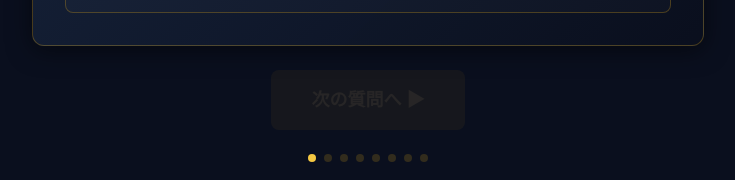
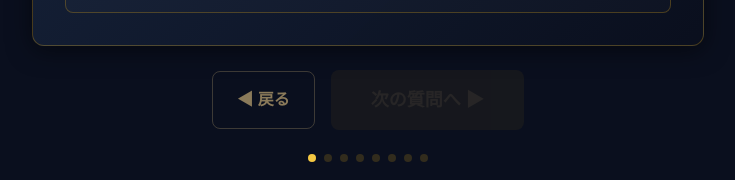
Before and after one commit to kaiamucun/SNGK, a Next.js app: page /quiz in a window 1280 px wide. Shown: the part 567-747 px from the top of the page, without its empty margins (272-1007 px from the left). Built offline with nearby package versions, Linux system fonts and the light colour scheme.

Commit message:
feat: クイズに「戻る」ボタンを追加
Co-Authored-By: Claude Sonnet 4.6 <noreply@anthropic.com>

```diff
--- a/src/app/quiz/page.tsx
+++ b/src/app/quiz/page.tsx
@@ -31,6 +31,16 @@ export default function QuizPage() {
       setAnswers(newAnswers);
       setCurrentIndex(currentIndex + 1);
       setSelectedOption(null);
+    }
+  }
+
+  function handleBack() {
+    if (currentIndex === 0) {
+      router.push('/');
+    } else {
+      setCurrentIndex(currentIndex - 1);
+      setSelectedOption(answers[currentIndex - 1]);
+      setAnswers(answers.slice(0, currentIndex - 1));
     }
   }
 
@@ -112,7 +122,20 @@ export default function QuizPage() {
         </div>
       </div>
 
-      {/* 次へボタン */}
+      {/* ボタン行 */}
+      <div className="flex items-center gap-4">
+        <button
+          onClick={handleBack}
+          className="px-6 py-4 rounded-lg font-bold text-base transition-all duration-200 hover:opacity-80"
+          style={{
+            background: 'transparent',
+            color: '#8a7a5a',
+            border: '1px solid rgba(138,122,90,0.4)',
+          }}
+        >
+          ◀ 戻る
+        </button>
+
         <button
           onClick={handleNext}
           disabled={!selectedOption}
@@ -123,7 +146,6 @@ export default function QuizPage() {
                   background: 'linear-gradient(135deg, #d4a017, #f5c842)',
                   color: '#0a0f1e',
                   boxShadow: '0 4px 20px rgba(212,160,23,0.3)',
-                transform: 'scale(1)',
                 }
               : {
                   background: 'rgba(212,160,23,0.2)',
@@ -134,6 +156,7 @@ export default function QuizPage() {
         >
           {isLast ? '診断結果を見る ▶' : '次の質問へ ▶'}
         </button>
+      </div>
 
       {/* 質問ドット */}
       <div className="flex gap-2 mt-6">
```
Lines whose indentation alone changed are shown as unchanged.
